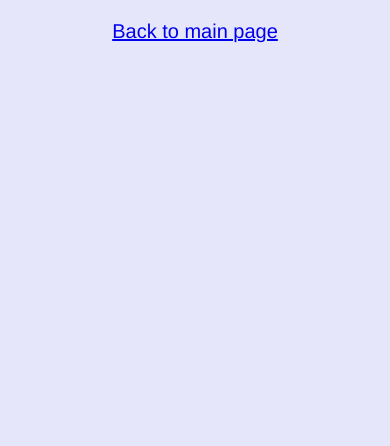
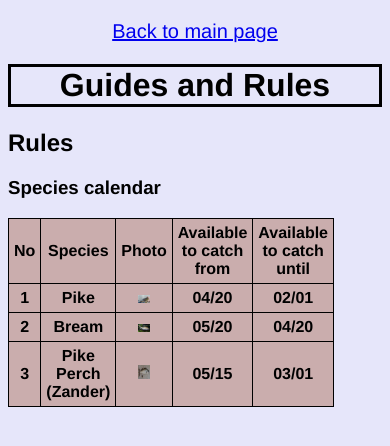
Before and after one commit to marusqq/CS50-Web-Python-JavaScript, a plain HTML site: page project0/help.html in a window 390 px wide. Drawn offline with Linux system fonts and the light colour scheme.

Commit message:
will test on mobile

```diff
--- a/project0/help.html
+++ b/project0/help.html
@@ -8,5 +8,41 @@
         <p class = "link">
             <a href = "index.html">Back to main page</a>
         </p>
+        <h1>Guides and Rules</h1>
+        <h2>Rules</h2>
+        <h3>Species calendar</h3>
+        <table>
+            <tr>
+                <th>No</th>
+                <th>Species</th>
+                <th>Photo</th>
+                <th>Available to catch from</th>
+                <th>Available to catch until</th>
+            </tr>
+            <tr>
+                <th>1</th>
+                <th>Pike</th>
+                <th><img src = "resources/fishes/pike.jpg", height="25%", width="25%"></th>
+                <th>04/20</th>
+                <th>02/01</th>
+            </tr>
+
+            <tr>
+                <th>2</th>
+                <th>Bream</th>
+                <th><img src = "resources/fishes/bream.jpg", height="25%", width="25%"></th>
+                <th>05/20</th>
+                <th>04/20</th>
+            </tr>
+
+            <tr>
+                <th>3</th>
+                <th>Pike Perch (Zander)</th>
+                <th><img src = "resources/fishes/pikeperch.jpg", height="25%", width="25%"></th>
+                <th>05/15</th>
+                <th>03/01</th>
+            </tr>
+        </table>
+
     </body>
 </html>
--- a/project0/styles.scss
+++ b/project0/styles.scss
@@ -1,8 +1,72 @@
+$text_color: black;
+$used_fonts: Helvetica, sans-serif;
+$background_color: lavender;
+
+body {
+    font-family: $used_fonts;
+}
+
+
 h1 {
-    color: black;
+    color: $text_color;
     text-align: center;
+    border-style: solid;
 }
 
 p {
-    color: violet;
+    color: grey;
 }
+
+.link {
+    color: blue;
+    text-align: center;
+    font-size: 20px;
+}
+
+.version {
+    color: red;
+    text-align: left;
+    font-size: 10px
+}
+
+body {
+    background-color: $background_color;
+}
+
+li {
+    font-size: 29px;
+}
+
+table {
+    border: 1px solid black;
+    border-collapse: collapse;
+    width: 50%;
+    height: 50%;
+}
+
+th, td {
+    border: 1px solid black;
+    padding: 5px;
+}
+
+th {
+    background: rgb(202, 173, 173);
+}
+
+#other, #panevezys, #siauliai, #klaipeda, #kaunas, #vilnius {
+    text-decoration: underline;
+    text-underline-position: under;
+}
+
+/*divide pc and mobile versions*/
+@media (min-width: 500px) {
+    div::after {
+        content: "Browsing full version";
+    }
+}
+
+@media (max-width: 499px) {
+    div::after {
+        content: "Browsing mobile version";
+    }
+}
```
Also changed, not shown: project0/forums.html (+3 -0 lines), project0/index.html (+9 -0 lines), project0/lakes-rivers.html (+2 -0 lines), project0/resources/druksiai_on_lithuania_map.jpg (deleted), project0/resources/fishes/bream.jpg (added), project0/resources/fishes/pike.jpg (added), project0/resources/fishes/pikeperch.jpg (added), project0/styles.css, 1 other file.
